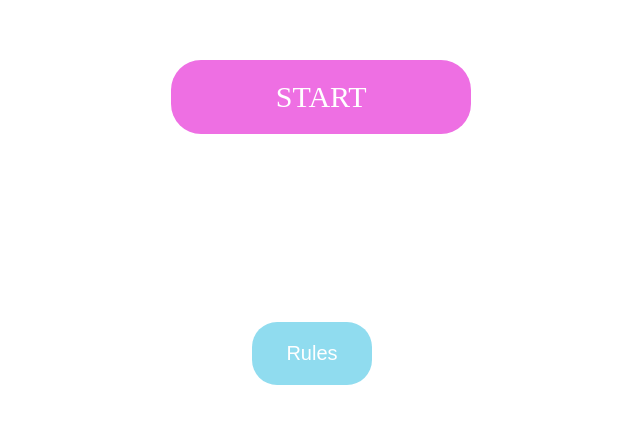
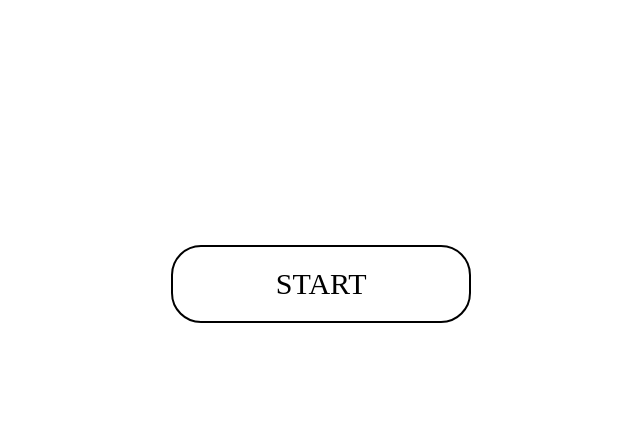
Before and after one commit to stephanie-ai/chc_quiz, a React app: page / in a window 1280 px wide. Shown: the part 321-744 px from the top of the page, without its empty margins (328-968 px from the left). Built offline with nearby package versions, Linux system fonts and the light colour scheme.

Commit message:
remove popup and edit styling

```diff
--- a/src/Components/PopUp/index.js
+++ /dev/null
@@ -1,18 +0,0 @@
-import React, { Component } from 'react';
-import './style.css';
-
-class PopUp extends Component {
-    render() {
-        return (
-            <div className="popup">
-                <div className="popupContent">
-                    <h1>{this.props.text}
-                    </h1>
-                    <button id="closeBtn" onClick={this.props.closePopup}>Close</button>
-                </div>
-            </div>
-        );
-    };
-};
-
-export default PopUp;
--- a/src/Components/PopUp/style.css
+++ /dev/null
@@ -1,38 +0,0 @@
-* {
-    box-sizing: border-box;
-    margin: 0;
-    text-align: center;
-    align-items: center;
-}
-
-.popup {
-    position: fixed;
-    width: 100%;
-    height: 100%;
-    top: 0;
-    left: 0;
-    right: 0;
-    bottom: 0;
-    background-color: rgba(0,0,0, 0.5);
-    color: black;
-}
-
-.popupContent {
-    position: absolute;
-    left: 25%;
-    right: 25%;
-    top: 25%;
-    bottom: 25%;
-    border-radius: 20px;
-    color: black;
-    border: 1px white solid;
-    padding: 10px;
-}
-
-#closeBtn {
-    background-color: grey;
-    color: white;
-    border-radius: 10px;
-    padding: 10px;
-    border-style: none;
-}
--- a/src/Pages/Game/style.css
+++ b/src/Pages/Game/style.css
@@ -8,18 +8,13 @@
 #gamePage {
     display: grid;
     height: 100vh;
-    /* background-image: url("background.jpg"); */
-    background-repeat: no-repeat;
-    background-position:center;
-    background-size: 100% 110%;
-    background-attachment: fixed;
 }
 
 h1 {
     padding-top: 3%;
     font-size: 50px;
     font-family: 'Nerko One', Verdana, Arial;
-    color: white;
+    /* color: white; */
 }
 
 #gameArea {
--- a/src/Pages/Home/index.js
+++ b/src/Pages/Home/index.js
@@ -1,40 +1,20 @@
 import React, { Component } from 'react';
 import { Link } from 'react-router-dom';
-import PopUp from '../../Components/PopUp';
 import './style.css';
 
 class Home extends Component {
-    constructor(props) {
-        super(props);
-        this.state = {
-            showPopup: false
-        };
-    };
-
-    togglePopup() {
-        this.setState({
-            showPopup: !this.state.showPopup
-        });
-    };
+    // constructor(props) {
+    //     super(props);
+    //     this.state = {
+    //         showPopup: false
+    //     };
+    // };
 
     render() {
         return (
             <div id="homePage">
-                <h1> The Over Reacting Quiz </h1>
+                <h1> C Hoare & Co Quiz </h1>
                 <Link to='/options' className="startBtn"> START </Link>
-                <div className="rules">
-                    <button id="rulesBtn" onClick={this.togglePopup.bind(this)}> Rules</button>
-                    {this.state.showPopup ?
-                    <PopUp
-                        text='Rules:
-                        - Test your trivia knowledge!
-                        - Choose a category
-                        - Maximum 4 players per game'
-                        closePopup={this.togglePopup.bind(this)}
-                    />
-                    : null
-                    }
-                </div>
             </div>
         );
     };
--- a/src/Pages/Home/style.css
+++ b/src/Pages/Home/style.css
@@ -10,26 +10,22 @@
 #homePage {
     display: grid;
     height: 100vh;
-    /* background-image: url("background.jpg"); */
-    background-repeat: no-repeat;
-    background-position:center;
-    background-size: 100% 110%;
-    background-attachment: fixed;
 }
 
 h1 {
     padding-top: 3%;
     font-size: 50px;
     font-family: 'Nerko One', Verdana, Arial;
-    color: white;
+    /* color: white; */
+    color: black;
 }
 
 .startBtn {
-    background-color: rgb(238, 111, 227);
+    border: 2px solid black;
     width: 300px;
     padding: 20px;
     border-radius: 30px;
-    color: white;
+    color: black;
     text-decoration: none;
     font-size: 30px;
     margin-left: 39%;
@@ -41,13 +37,14 @@ h1 {
 }
 
 #rulesBtn {
-    background-color: rgba(113, 210, 235, 0.781);
-    color: white;
-    font-size: 20px;
+    /* background-color: rgba(113, 210, 235, 0.781); */
+    border: 2px solid black;
+    /* color: white; */
+    /* font-size: 20px;
     border-radius: 25px;
     border-style: none;
     width: 120px;
-    padding: 20px;
+    padding: 20px; */
 }
 
 #rulesBtn:hover {
--- a/src/Pages/Options/style.css
+++ b/src/Pages/Options/style.css
@@ -8,18 +8,13 @@
 #optionPage {
     display: grid;
     height: 100vh;
-    /* background-image: url("./background.jpg"); */
-    background-repeat: no-repeat;
-    background-position:center;
-    background-size: 100% 110%;
-    background-attachment: fixed;
 }
 
 h1 {
     padding-top: 3%;
     font-size: 50px;
     font-family: 'Nerko One', Verdana, Arial;
-    color: white;
+    /* color: white; */
 }
 
 .optionsBtn {
```
